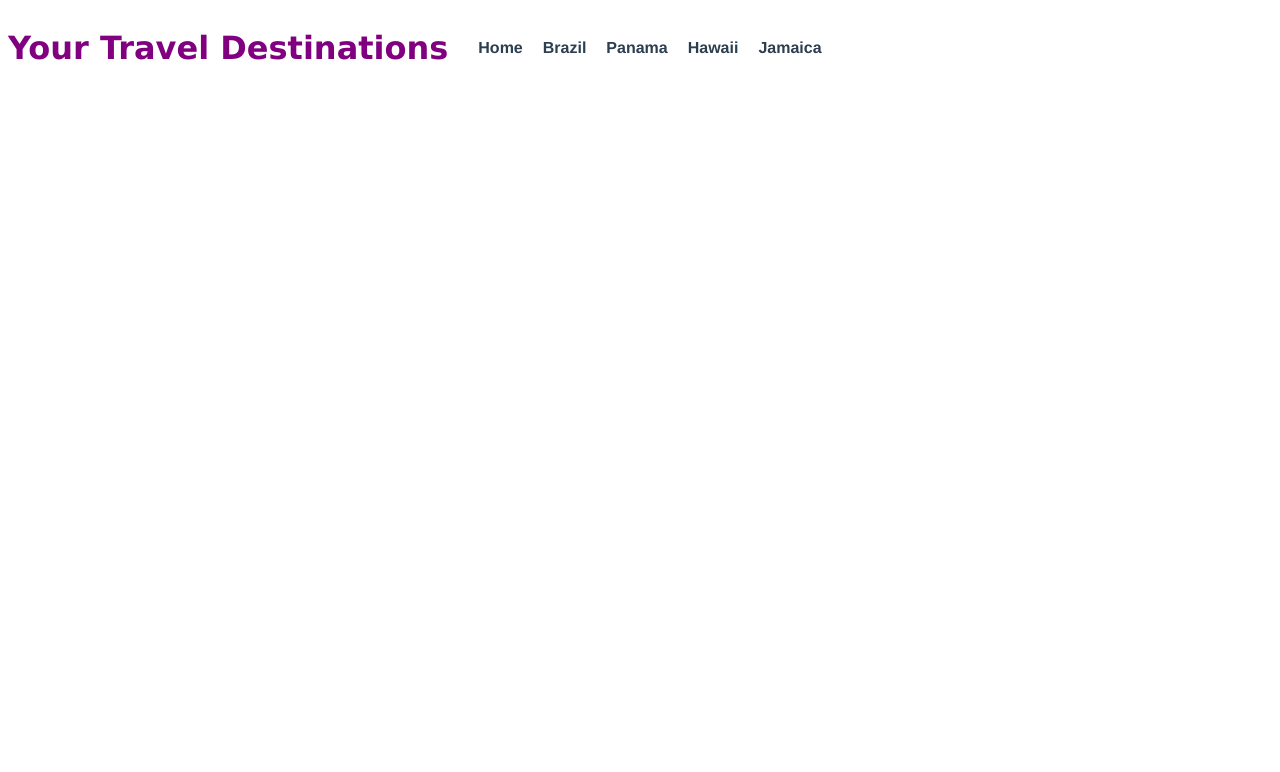
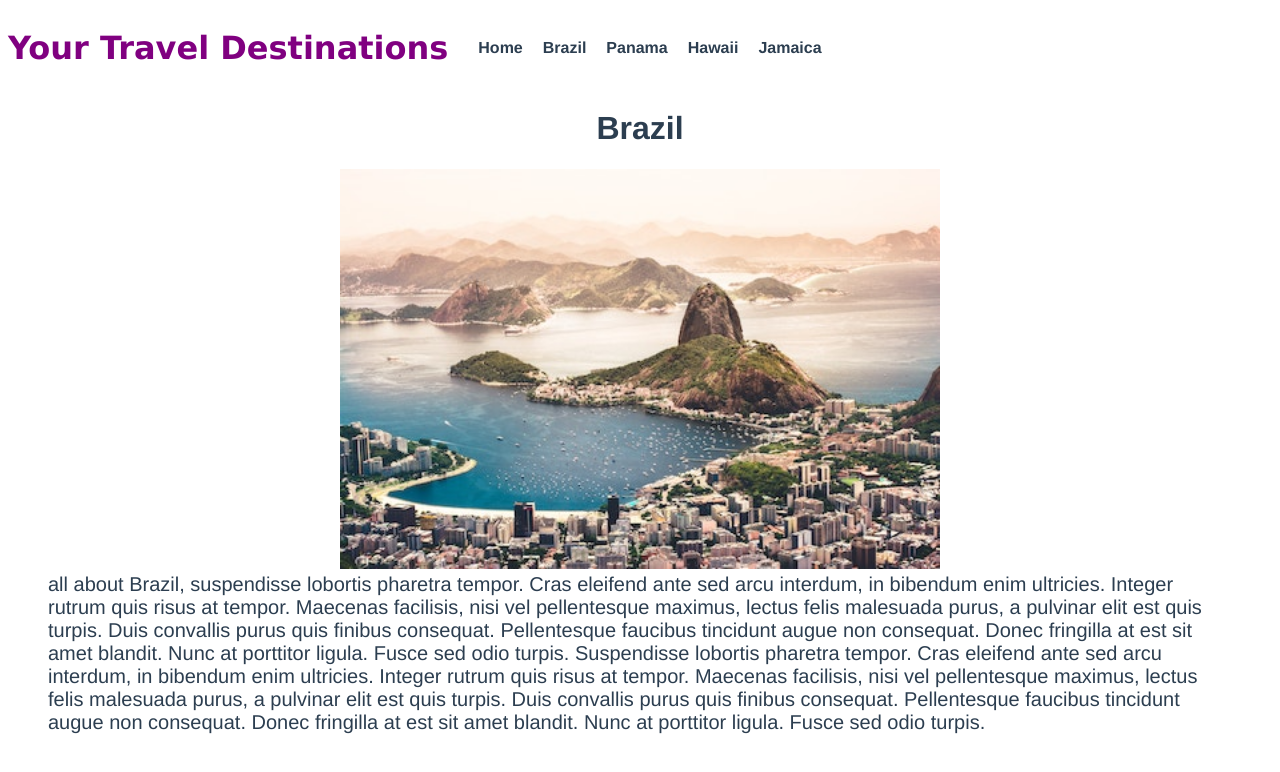
Before and after one commit to echo127/Vue-travel-app, a Vue app: page /#/DestinationDetails/brazil in a window 1280 px wide. Before the commit this address led to /#/. Shown: the top 772 px of the page. Built offline with nearby package versions, Linux system fonts and the light colour scheme.

Commit message:
working version: router with params

```diff
--- a/src/App.vue
+++ b/src/App.vue
@@ -1,7 +1,7 @@
 <template>
   <div id="app">
     <TheNavigation />
-    <router-view />
+    <router-view :key="this.$route.params.slug" />
   </div>
 </template>
 <script lang="ts">
--- a/src/views/DestinationDetails.vue
+++ b/src/views/DestinationDetails.vue
@@ -1,10 +1,47 @@
 <template>
   <div>
-    <h1>Details</h1>
+    <h1>{{destination.name}}</h1>
+    <div>
+      <img
+        :src="require(`@/assets/${destination.image}`)"
+        :alt="destination.image"
+      >
+      <p>{{destination.description}}</p>
+    </div>
   </div>
 </template>
 <script lang="ts">
 import Vue from "vue";
-
-export default class DestinationDetails {}
+import store from "../store";
+export default Vue.extend({
+  data() {
+    return {
+      slug: this.$route.params.slug
+    };
+  },
+  computed: {
+    destination() {
+      return store.destinations.find(
+        destination => destination.slug === this.slug
+      );
+    }
+  }
+});
 </script>
+<style>
+img {
+  max-width: 600px;
+  height: auto;
+  width: 100%;
+  max-height: 400px;
+}
+.destination-details {
+  display: flex;
+  justify-content: space-between;
+}
+p {
+  margin: 0 40px;
+  font-size: 20px;
+  text-align: left;
+}
+</style>
```
